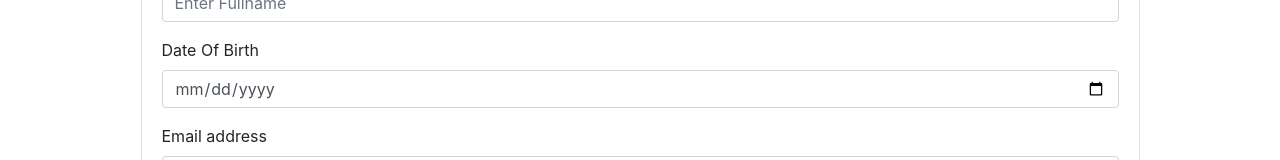
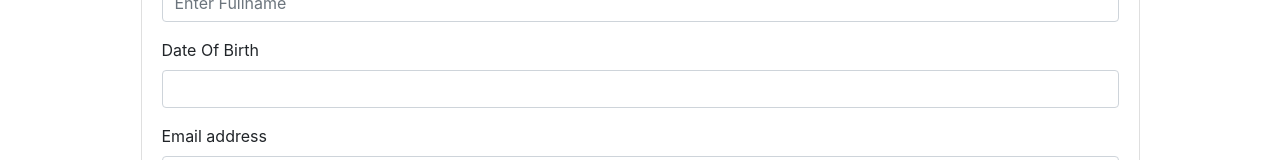
Before and after one commit to Anuradha2018/EmployeeManagement-AFullStackApp-, an Angular app in the folder EmployeeManagementSystem/: page /create in a window 1280 px wide. Shown: the part 231-391 px from the top of the page. Built offline with nearby package versions, Linux system fonts and the light colour scheme.

Commit message:
Datepicker for birthday added

```diff
--- a/EmployeeManagementSystem/angular.json
+++ b/EmployeeManagementSystem/angular.json
@@ -23,6 +23,7 @@
               "src/assets"
             ],
             "styles": [
+              "./node_modules/ngx-bootstrap/datepicker/bs-datepicker.css",
               "src/styles.css"
             ],
             "scripts": []
--- a/EmployeeManagementSystem/src/app/app.module.ts
+++ b/EmployeeManagementSystem/src/app/app.module.ts
@@ -3,6 +3,7 @@ import { NgModule } from '@angular/core';
 import { HttpClientModule } from '@angular/common/http';
 import {RouterModule, Routes } from '@angular/router';
 import { FormsModule } from '@angular/forms';
+import {BsDatepickerModule} from 'ngx-bootstrap/datepicker';
 
 import { AppComponent } from './app.component';
 import { ListEmployeesComponent } from './employees/list-employees/list-employees.component';
@@ -27,7 +28,8 @@ const appRoutes: Routes = [
     BrowserModule,
     HttpClientModule,
     RouterModule.forRoot(appRoutes),
-    FormsModule
+    FormsModule,
+    BsDatepickerModule.forRoot()
   ],
   providers: [],
   bootstrap: [AppComponent]
--- a/EmployeeManagementSystem/src/app/employees/create-employee/create-employee.component.html
+++ b/EmployeeManagementSystem/src/app/employees/create-employee/create-employee.component.html
@@ -19,7 +19,8 @@
           <label for="dateOfBirth">Date Of Birth</label>
           <input
             id="dateOfBirth"
-            type="date"
+            type="text"
+            bsDatepicker
             class="form-control"
             name="dateOfBirth"
             [(ngModel)]="dateOfBirth"
```
